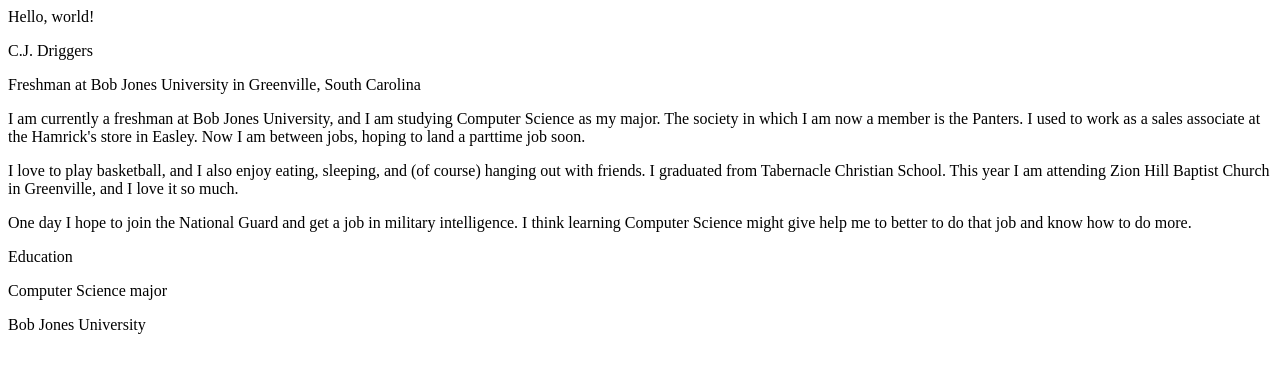
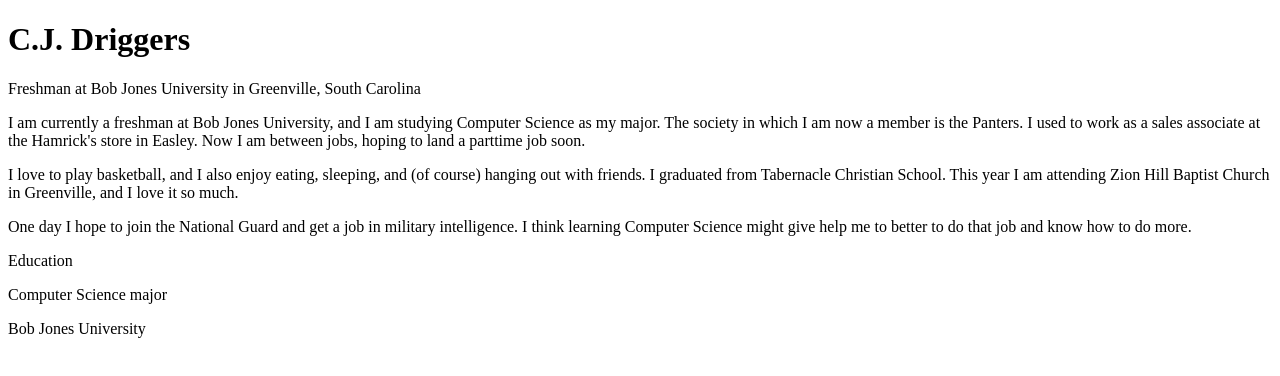
Before and after one commit to wdrig411/wdrig411.github.io, a plain HTML site: page index.html in a window 1280 px wide. Drawn offline with Linux system fonts and the light colour scheme.

Commit message:
Update index.html

```diff
--- a/index.html
+++ b/index.html
@@ -1,7 +1,10 @@
+<!DOCTYPE html>
 <html>
+<head>
+<title>Hello, world!</title>
+</head>
 <body>
-<p>Hello, world!</p>
-<p>C.J. Driggers</p>
+<h1>C.J. Driggers</h1>
 <p>Freshman at Bob Jones University in Greenville, South Carolina</p>
 <p>I am currently a freshman at Bob Jones University, and I am studying Computer Science as my major.
 The society in which I am now a member is the Panters. I used to work as a sales associate at the Hamrick's store in Easley.
```
